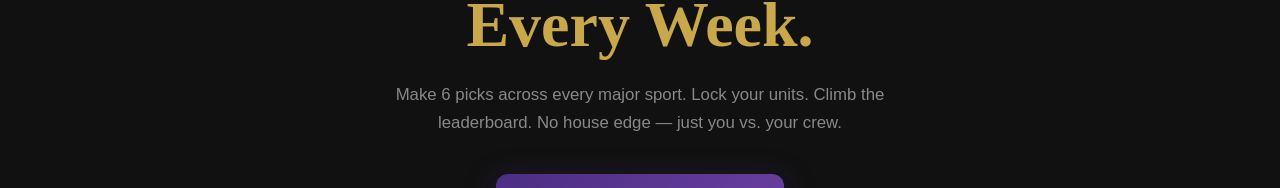
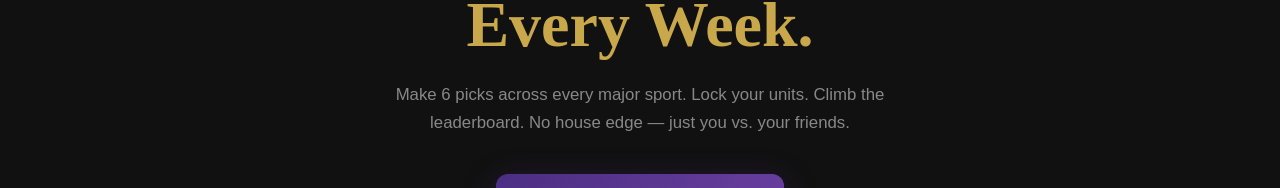
Before and after one commit to charliec1pick/1pick, a React (Vite) app: page / in a window 1280 px wide. Shown: the part 289-477 px from the top of the page. Built offline with nearby package versions, Linux system fonts and the light colour scheme; no server answers.

Commit message:
minor updates to UX crew

```diff
--- a/src/components/Landing.jsx
+++ b/src/components/Landing.jsx
@@ -38,7 +38,7 @@ return (
         </h1>
         <p style={s.heroSub}>
           Make 6 picks across every major sport. Lock your units. Climb the leaderboard.
-          No house edge — just you vs. your crew.
+          No house edge — just you vs. your friends.
         </p>
         <button style={s.heroBtn} onClick={() => setShowAuth(true)}>
           Get Started Free →
--- a/src/components/Lobby.jsx
+++ b/src/components/Lobby.jsx
@@ -147,7 +147,7 @@ export default function Lobby({ session, profile, onNavigateToPool }) {
         <div style={s.heroInner}>
           <div style={{flex:1}}>
             <div style={s.heroLabel}>Your Pools</div>
-            <div style={s.heroTitle}>Play Against <em style={{fontStyle:'normal',color:'#C9A84C'}}>Your Crew</em></div>
+            <div style={s.heroTitle}>Play Against <em style={{fontStyle:'normal',color:'#C9A84C'}}>Your Friends</em></div>
             <div style={s.heroSub}>Create a private pool and invite friends with a code. Pick winners across any sport — bragging rights on the line.</div>
           </div>
           <div style={s.heroButtons}>
@@ -172,7 +172,7 @@ export default function Lobby({ session, profile, onNavigateToPool }) {
       {showCreate && (
         <div style={s.formCard}>
           <div style={s.formTitle}>Create a Pool</div>
-          <div style={s.field}><label style={s.label}>Pool Name</label><input style={s.input} type="text" placeholder="e.g. Friday Night Crew" value={poolName} onChange={e=>setPoolName(e.target.value)} /></div>
+          <div style={s.field}><label style={s.label}>Pool Name</label><input style={s.input} type="text" placeholder="e.g. March Madness Pool" value={poolName} onChange={e=>setPoolName(e.target.value)} /></div>
           <div style={s.field}><label style={s.label}>Sport</label>
             <select style={s.input} value={poolSport} onChange={e=>setPoolSport(e.target.value)}>
               {SPORT_ORDER.map(id=>(<option key={id} value={id}>{SPORT_CONFIG[id].emoji} {SPORT_CONFIG[id].label}</option>))}
```
